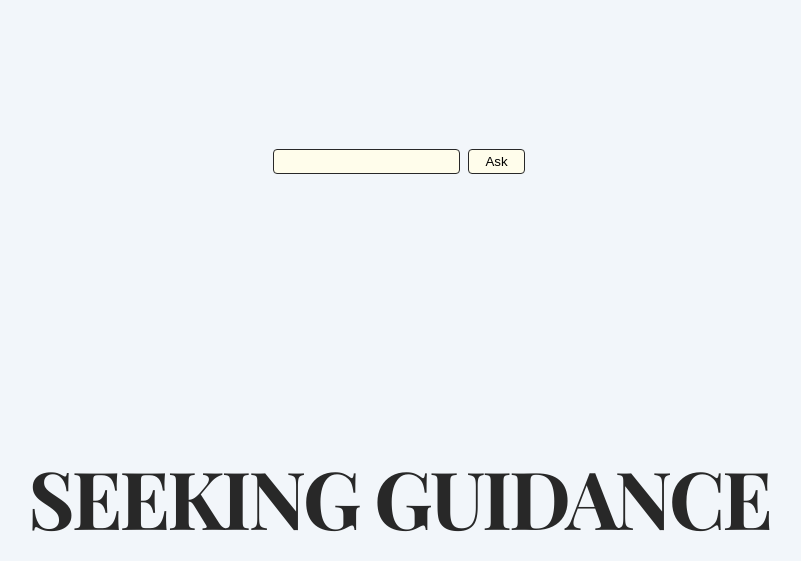
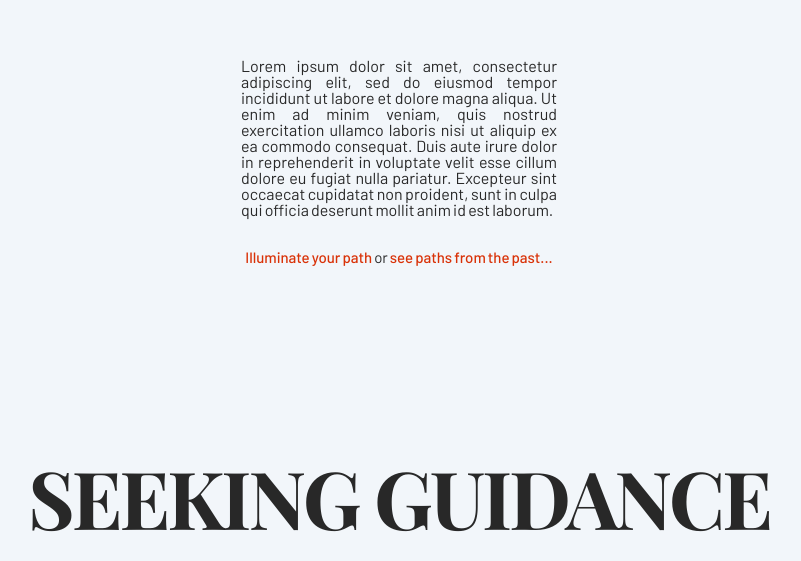
Before and after one commit to ronniekram/seeking-guidance, a React (Create React App) app in the folder client/: page / in a window 1280 px wide. Shown: the part 247-808 px from the top of the page, without its empty margins (241-1042 px from the left). Built offline with nearby package versions, Linux system fonts and the light colour scheme; no server answers.

Commit message:
adding landing page, styled

```diff
--- a/client/package.json
+++ b/client/package.json
@@ -13,6 +13,7 @@
     "react": "^17.0.2",
     "react-dom": "^17.0.2",
     "react-hamburgers": "^1.0.0",
+    "react-icons": "^4.3.1",
     "react-redux": "^7.2.5",
     "react-router-dom": "^5.3.0",
     "react-scripts": "4.0.3",
--- /dev/null
+++ b/client/src/assets/styles/layout/landing.module.scss
@@ -0,0 +1,32 @@
+@import '../globals';
+
+.container {
+  width: 90%;
+  height: 100vh;
+  display: flex;
+  flex-flow: column nowrap;
+  justify-content: center;
+  align-content: center;
+  @include lg {
+    width: 25%;
+  }
+
+  .links {
+    text-align: left;
+    font-size: 15px;
+    a {
+      color: $accent;
+      font-weight: 500;
+      text-decoration: none;
+    }
+  }
+
+  p {
+    align-self: center;
+    justify-self: center;
+    text-align: justify;
+    font-size: 1rem;
+    line-height: 1rem;
+    word-spacing: -1px;
+  }
+}
--- a/client/src/components/App.js
+++ b/client/src/components/App.js
@@ -3,6 +3,7 @@ import { useDispatch } from 'react-redux';
 import { BrowserRouter as Router, Switch, Route } from 'react-router-dom';
 
 // import Nav from './layout/Nav';
+import Landing from './layout/Landing';
 import Draws from './draws/Draws';
 import Draw from './draws/Draw';
 import DrawForm from './draws/DrawForm';
@@ -30,7 +31,8 @@ const App = () => {
           </div> */}
 
           <Switch>
-            <Route exact path="/" component={DrawForm} />
+          <Route exact path="/" component={Landing} />
+            <Route exact path="/draws/new" component={DrawForm} />
             <Route exact path="/draws" component={Draws} />
             <Route path="/draws/:id" component={Draw} />
           </Switch>
--- a/client/src/components/draws/Draws.js
+++ b/client/src/components/draws/Draws.js
@@ -4,7 +4,7 @@ import styles from '../../assets/styles/draws/draws.module.scss';
 const Draws = () => {
   return (
     <div>
-
+      List of past draws
     </div>
   );
 }
--- /dev/null
+++ b/client/src/components/layout/Landing.js
@@ -0,0 +1,19 @@
+import React from 'react';
+import { NavLink } from 'react-router-dom';
+import styles from '../../assets/styles/layout/landing.module.scss';
+
+const Landing = () => {
+  return (
+    <article className={styles.container}>
+      <p>
+        Lorem ipsum dolor sit amet, consectetur adipiscing elit, sed do eiusmod tempor incididunt ut labore et dolore magna aliqua. Ut enim ad minim veniam, quis nostrud exercitation ullamco laboris nisi ut aliquip ex ea commodo consequat. Duis aute irure dolor in reprehenderit in voluptate velit esse cillum dolore eu fugiat nulla pariatur. Excepteur sint occaecat cupidatat non proident, sunt in culpa qui officia deserunt mollit anim id est laborum.
+      </p>
+
+      <p className={styles.links}>
+        <NavLink to="/draws/new">Illuminate your path</NavLink> or <NavLink to="/draws">see paths from the past...</NavLink>
+      </p>
+    </article>
+  );
+}
+
+export default Landing;
```
Also changed, not shown: client/src/assets/svg/menu.svg (added), 1 other file (tests, documents, lock files or other folders).
